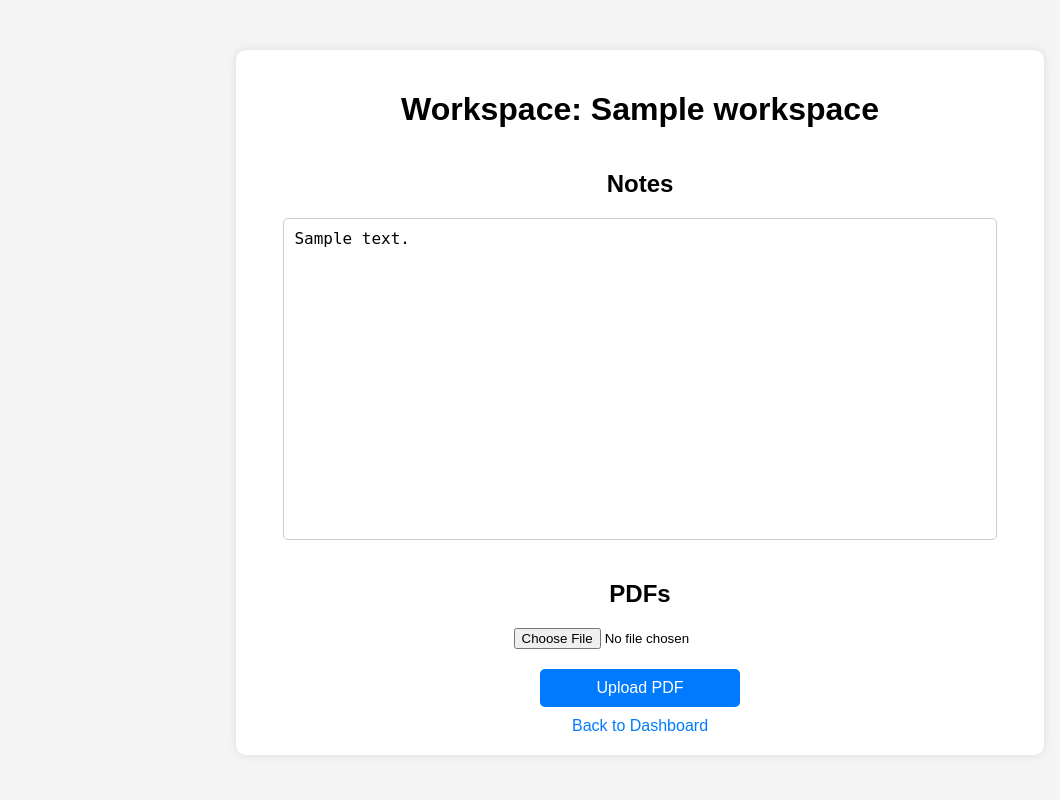
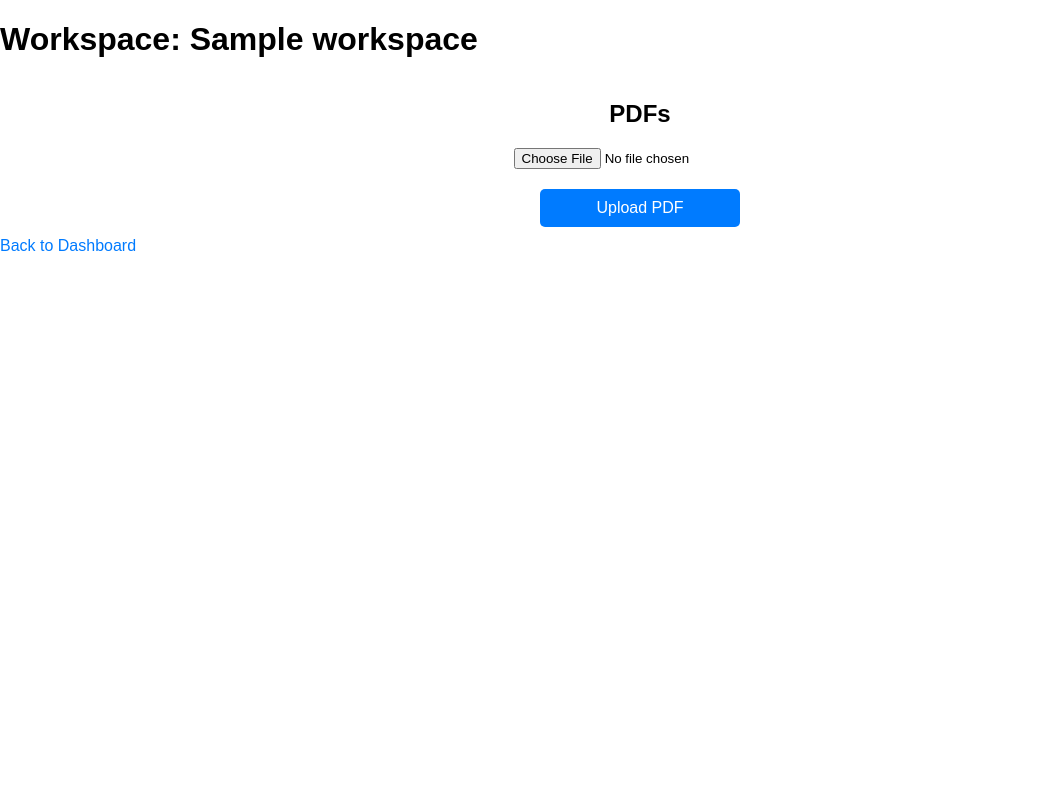
Before and after one commit to schulz115/Workspace_App, a Flask app: page /workspace/1 in a window 1280 px wide. Shown: the whole page, without its empty margins (0-1060 px from the left). Run offline with Flask 3, Linux system fonts and the light colour scheme; a user stored in the database is signed in; tables that the repository leaves empty hold one stand-in row (values such as "Sample post").

Commit message:
changed workspace to be one giant, free space (container) and added free text-box placement

```diff
--- a/ws_app/static/style.css
+++ b/ws_app/static/style.css
@@ -62,7 +62,6 @@ body {
     text-decoration: underline;
 }
 
-
 /* Notes Section */
 .notes-section {
     margin-top: 20px;
@@ -103,3 +102,36 @@ body {
     margin-top: 10px;
     width: 200px; /* Makes buttons more uniform */
 }
+
+/* Erweiterung: Vollflächiger Workspace */
+.workspace-container {
+    width: 100vw;
+    height: 100vh;
+    position: relative;
+    background-color: white;
+    overflow: hidden;
+    cursor: crosshair; /* Zeigt an, dass hier geklickt werden kann */
+}
+
+/* Draggable & Editable Textfelder */
+.workspace-text {
+    position: absolute;
+    width: 250px;
+    height: 100px;
+    padding: 8px;
+    font-size: 16px;
+    border: 1px solid #ccc;
+    border-radius: 5px;
+    background-color: white;
+    resize: both;
+    overflow: auto;
+    box-shadow: 2px 2px 5px rgba(0, 0, 0, 0.2);
+}
+
+/* PDFs im Workspace */
+.pdf-page {
+    position: absolute;
+    width: 60%; /* Standardgröße */
+    cursor: grab;
+    box-shadow: 2px 2px 10px rgba(0, 0, 0, 0.3);
+}
--- a/ws_app/templates/actual_workspace.html
+++ b/ws_app/templates/actual_workspace.html
@@ -7,14 +7,8 @@
     <link rel="stylesheet" href="{{ url_for('static', filename='style.css') }}">
 </head>
 <body>
-    <div class="container">
+    <div class="workspace-container" id="workspace">
         <h1>Workspace: {{ workspace.name }}</h1>
-
-        <div class="notes-section">
-            <h2>Notes</h2>
-            <textarea id="note-input" placeholder="Write a note...">{{ note.content if note else '' }}</textarea>
-            <div id="notes-list"></div>
-        </div>
 
         <div class="pdf-section">
             <h2>PDFs</h2>
@@ -29,17 +23,33 @@
 
         <a href="{{ url_for('main.dashboard') }}" class="btn-secondary">Back to Dashboard</a>
     </div>
+
     <script>
-        document.getElementById("note-input").addEventListener("input", function() {
-            fetch("{{ url_for('main.save_note', workspace_id=workspace.id) }}", {
-                method: "POST",
-                headers: {
-                    "Content-Type": "application/json"
-                },
-                body: JSON.stringify({ content: this.value })
-            }).then(response => response.json())
-              .then(data => console.log("Note saved:", data))
-              .catch(error => console.error("Error saving note:", error));
+        document.addEventListener("DOMContentLoaded", function () {
+            const workspace = document.getElementById("workspace");
+
+            // Create a text box wherever the user clicks
+            workspace.addEventListener("click", function (event) {
+                if (event.target !== workspace) return;
+
+                const textBox = document.createElement("textarea");
+                textBox.classList.add("workspace-text");
+                textBox.style.left = `${event.clientX}px`;
+                textBox.style.top = `${event.clientY}px`;
+
+                workspace.appendChild(textBox);
+                textBox.focus();
+
+                textBox.addEventListener("blur", function () {
+                    fetch("{{ url_for('main.save_note', workspace_id=workspace.id) }}", {
+                        method: "POST",
+                        headers: { "Content-Type": "application/json" },
+                        body: JSON.stringify({ content: textBox.value })
+                    }).then(response => response.json())
+                      .then(data => console.log("Note saved:", data))
+                      .catch(error => console.error("Error saving note:", error));
+                });
+            });
         });
     </script>
 </body>
```
